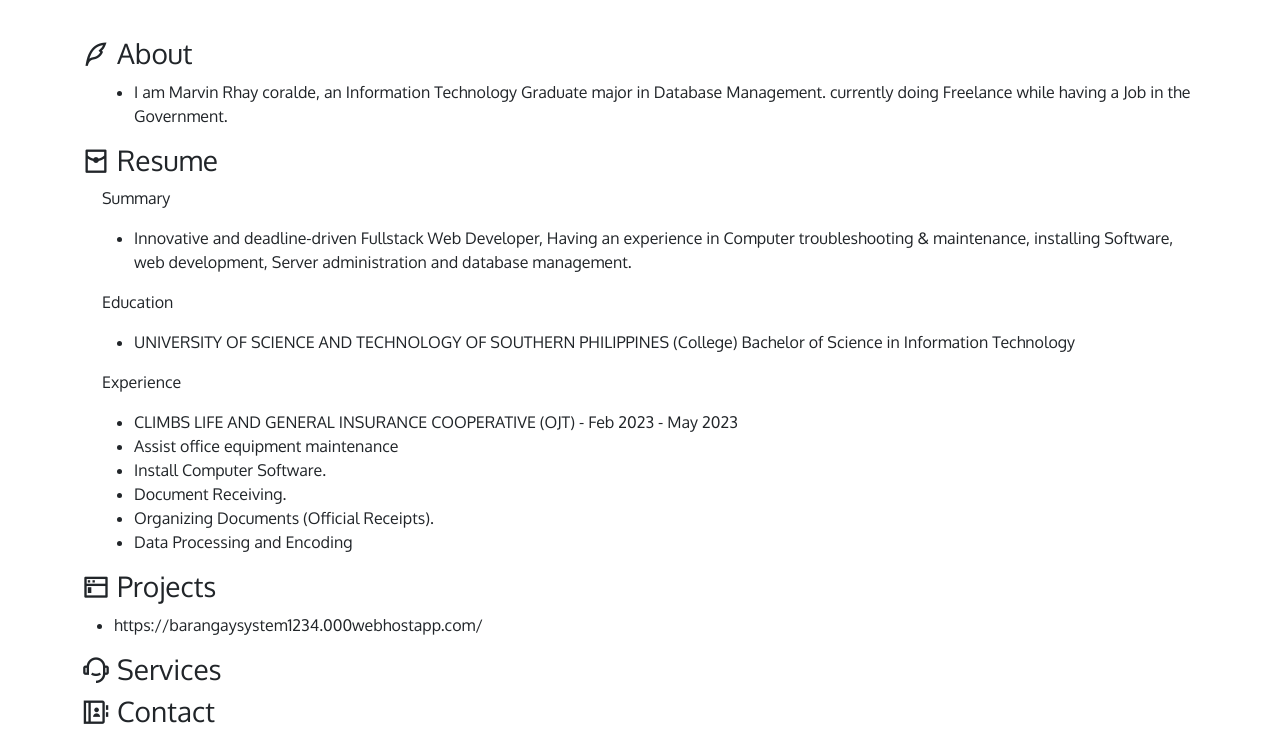
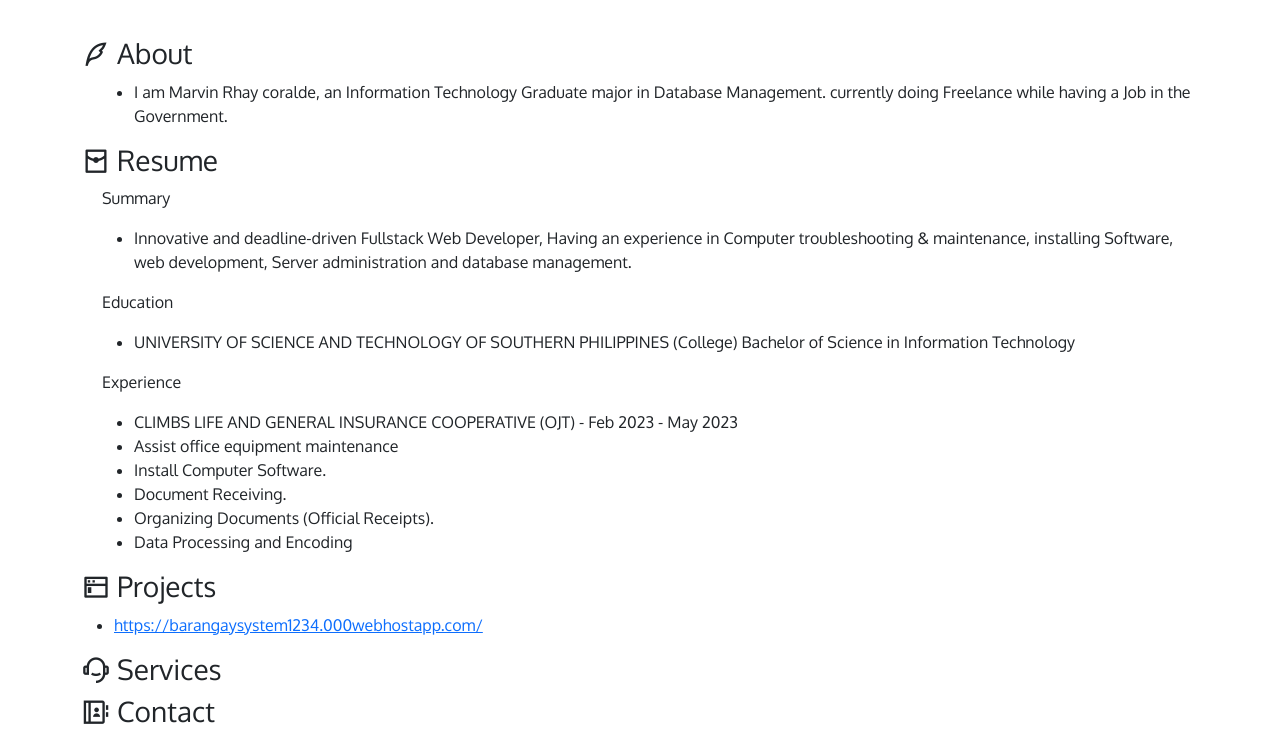
Before and after one commit to mardev1043/portfolio, a plain HTML site: page index.html in a window 1280 px wide. Shown: the part 63-801 px from the top of the page. Drawn offline with nearby package versions, Linux system fonts and the light colour scheme.

Commit message:
Update index.html

```diff
--- a/index.html
+++ b/index.html
@@ -102,7 +102,7 @@
     <h3><i class="ri-terminal-window-line"></i> Projects</h3>
     <ul>
       <li>
-        <a hrer="https://barangaysystem1234.000webhostapp.com/">https://barangaysystem1234.000webhostapp.com/</a>
+        <a href="https://barangaysystem1234.000webhostapp.com/">https://barangaysystem1234.000webhostapp.com/</a>
       </li>
     </ul>
   </div>
```
